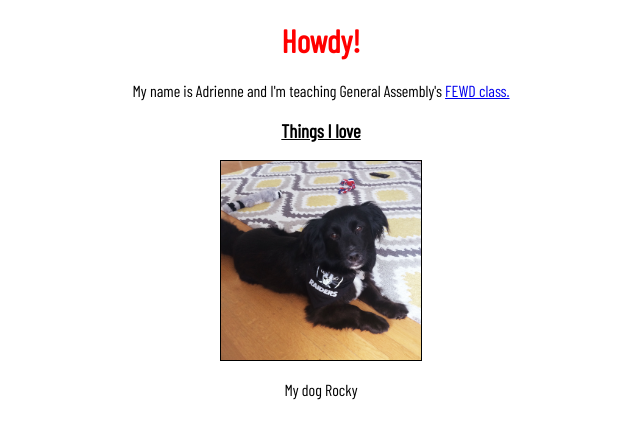
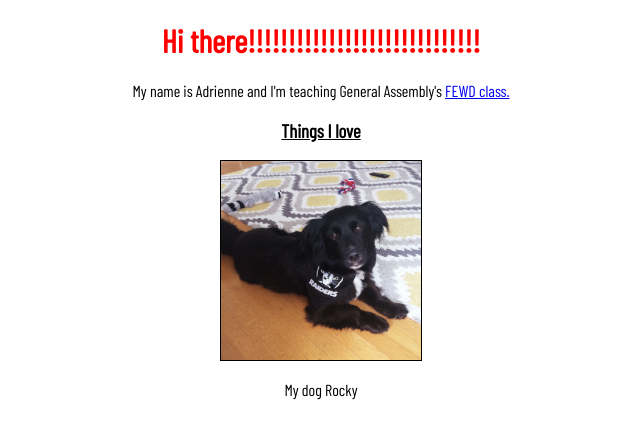
Before and after one commit to adrindgdev/adrindgdev.github.io, a plain HTML site: page index.html in a window 1280 px wide. Shown: the top 447 px of the page, without its empty margins (319-959 px from the left). Drawn offline with nearby package versions, Linux system fonts and the light colour scheme.

Commit message:
Changed my index page heading

```diff
--- a/index.html
+++ b/index.html
@@ -6,7 +6,7 @@
 	<link rel="stylesheet" type="text/css" href="style.css">
 </head>
 <body>
-	<h1>Howdy!</h1>
+	<h1>Hi there!!!!!!!!!!!!!!!!!!!!!!!!!!!!!</h1>
 	<p>My name is Adrienne and I'm teaching General Assembly's <a href="http://sf-fewd.surge.sh">FEWD class.</a></p>
 
 	<h3>Things I love</h3>
```
